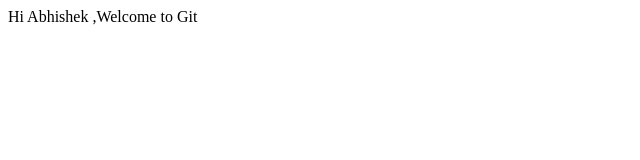
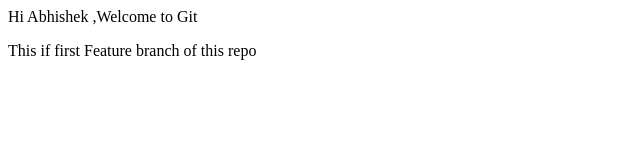
Before and after one commit to abhishekjakapure/localRepo, a plain HTML site: page LocalRepo/index.html in a window 1280 px wide. Shown: the whole page, without its empty margins (0-640 px from the left). Drawn offline with Linux system fonts and the light colour scheme.

Commit message:
Add third feature in feature1

```diff
--- a/LocalRepo/index.html
+++ b/LocalRepo/index.html
@@ -1 +1,2 @@
 <p>Hi Abhishek ,Welcome  to Git</p>
+<p>This if first Feature branch of this repo</p>
```
